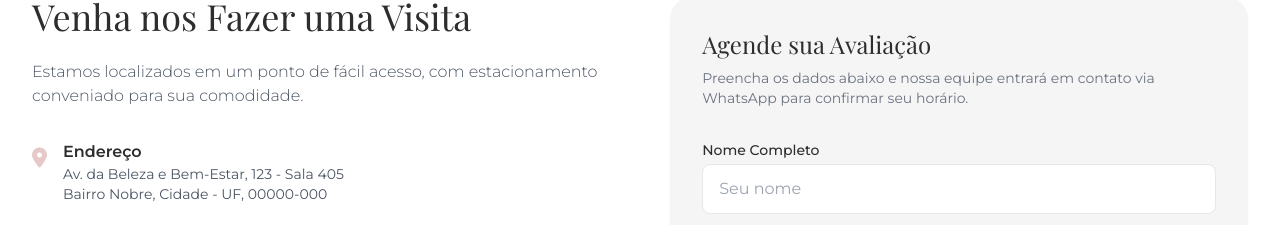
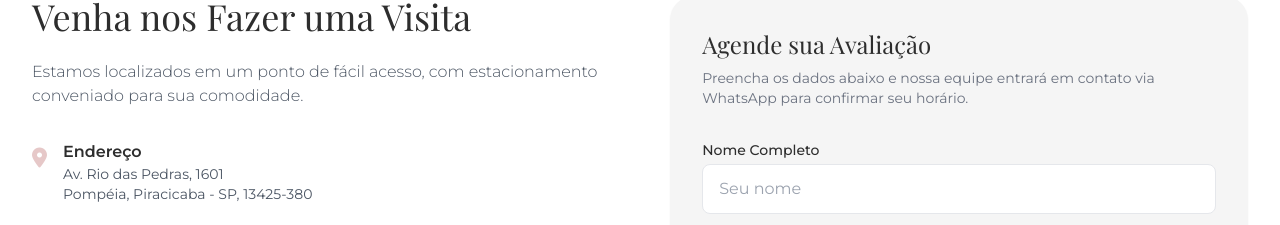
Before and after one commit to kauanVendimiatti/AuraConcept, a plain HTML site: page index.html in a window 1280 px wide. Shown: the part 7634-7859 px from the top of the page. Drawn offline with nearby package versions, Linux system fonts and the light colour scheme; a web font is replaced by a local one.

Commit message:
Att Endereço

```diff
--- a/index.html
+++ b/index.html
@@ -608,7 +608,7 @@
                             <i class="fas fa-map-marker-alt text-aura-pink-dark text-xl mt-1"></i>
                             <div>
                                 <h4 class="font-bold text-aura-heading">Endereço</h4>
-                                <p class="text-gray-600 text-sm">Av. da Beleza e Bem-Estar, 123 - Sala 405<br>Bairro Nobre, Cidade - UF, 00000-000</p>
+                                <p class="text-gray-600 text-sm">Av. Rio das Pedras, 1601<br>Pompéia, Piracicaba - SP, 13425-380</p>
                             </div>
                         </div>
                         <div class="flex items-start gap-4">
```
